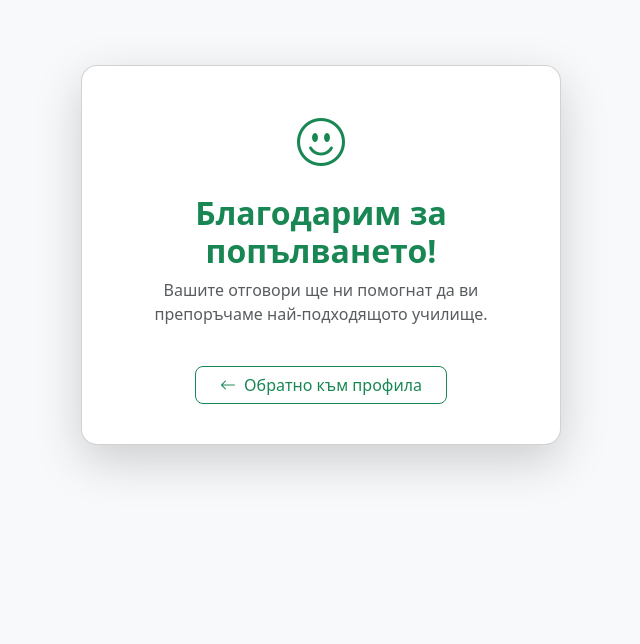
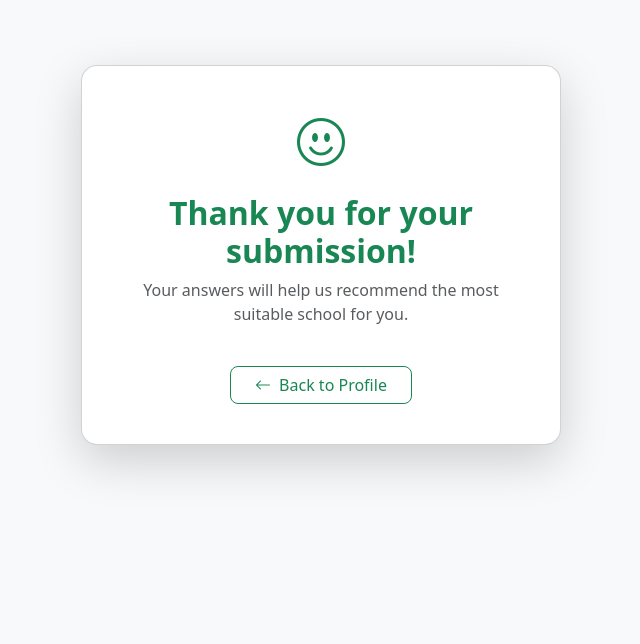
Before and after one commit to codingburgas/2425-11-g-pp-student-practices-assignment-team10, a Flask app: template flaskProject/templates/thank_you.html in a window 1280 px wide. Shown: the part 225-869 px from the top of the page, without its empty margins (319-959 px from the left). Run offline with Flask 3, Linux system fonts and the light colour scheme; the template is opened without the code that fills it, so the values that code supplies are empty; parts of the project's set-up code (start-up, migrations or seed data) failed here and were passed over; some libraries are stand-ins or nearby versions.

Commit message:
Fix thank you page

```diff
--- a/flaskProject/templates/thank_you.html
+++ b/flaskProject/templates/thank_you.html
@@ -1,16 +1,16 @@
 {% extends "base.html" %}
 
-{% block title %}Благодарим{% endblock %}
+{% block title %}Thank You{% endblock %}
 
 {% block content %}
 <div class="d-flex align-items-center justify-content-center min-vh-100 bg-light">
     <div class="card shadow-lg p-4 rounded-4 text-center" style="width: 100%; max-width: 480px;">
         <div class="card-body">
             <i class="bi bi-emoji-smile text-success" style="font-size: 3rem;"></i>
-            <h2 class="fw-bold text-success mt-3">Благодарим за попълването!</h2>
-            <p class="text-muted mt-2">Вашите отговори ще ни помогнат да ви препоръчаме най-подходящото училище.</p>
-            <a href="{{ url_for('main.dashboard') }}" class="btn btn-outline-success mt-4 rounded-3 px-4">
-                <i class="bi bi-arrow-left me-2"></i>Обратно към профила
+            <h2 class="fw-bold text-success mt-3">Thank you for your submission!</h2>
+            <p class="text-muted mt-2">Your answers will help us recommend the most suitable school for you.</p>
+            <a href="{{ url_for('main.profile') }}" class="btn btn-outline-success mt-4 rounded-3 px-4">
+                <i class="bi bi-arrow-left me-2"></i>Back to Profile
             </a>
         </div>
     </div>
```
Also changed, not shown: flaskProject/form/models.py (+0 -26 lines).
